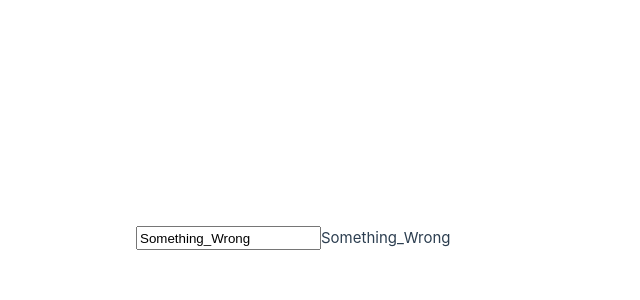
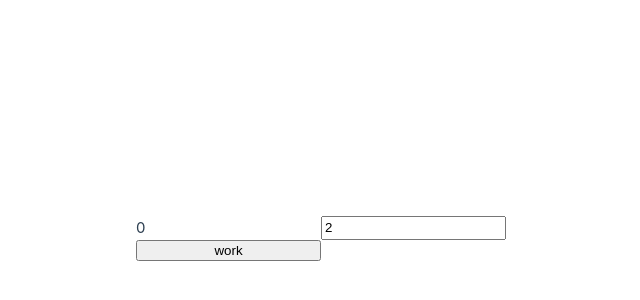
Before and after one commit to Incinerator67/vue3_exercises, a Vue app in the folder vue-project/: page / in a window 1280 px wide. Shown: the part 162-462 px from the top of the page, without its empty margins (319-959 px from the left). Built offline with nearby package versions, Linux system fonts and the light colour scheme.

Commit message:
олучение данных формы по событию в Vue

```diff
--- a/vue-project/src/App.vue
+++ b/vue-project/src/App.vue
@@ -1,13 +1,16 @@
 <script>
 export default {
-  data() {return {message: 'Something_Wrong'}}
+  data() {return {num: 2,res: 0}},
+  methods: {
+	  calc: function() {this.res = Math.sqrt(this.num);}
+  }
 }
 </script>
 <template>
-  <input v-model="message">
-	<p>{{ message }}</p>
+  <p>{{ res }}</p>
+	<input v-model="num">
+	<button v-on:click="calc">work</button>
 </template>
-
 <style scoped>
 header {line-height: 1.5;}
 
```
